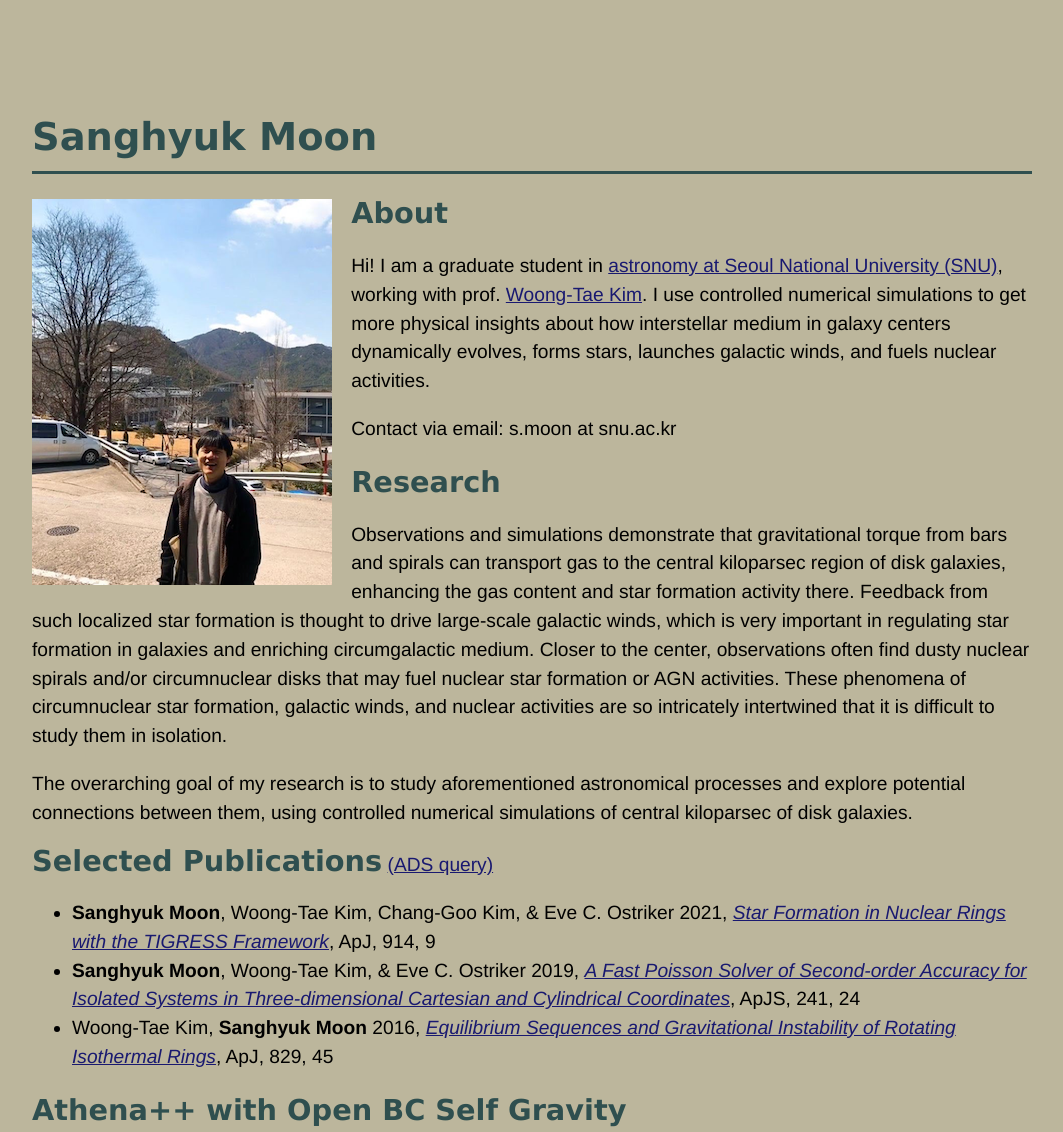
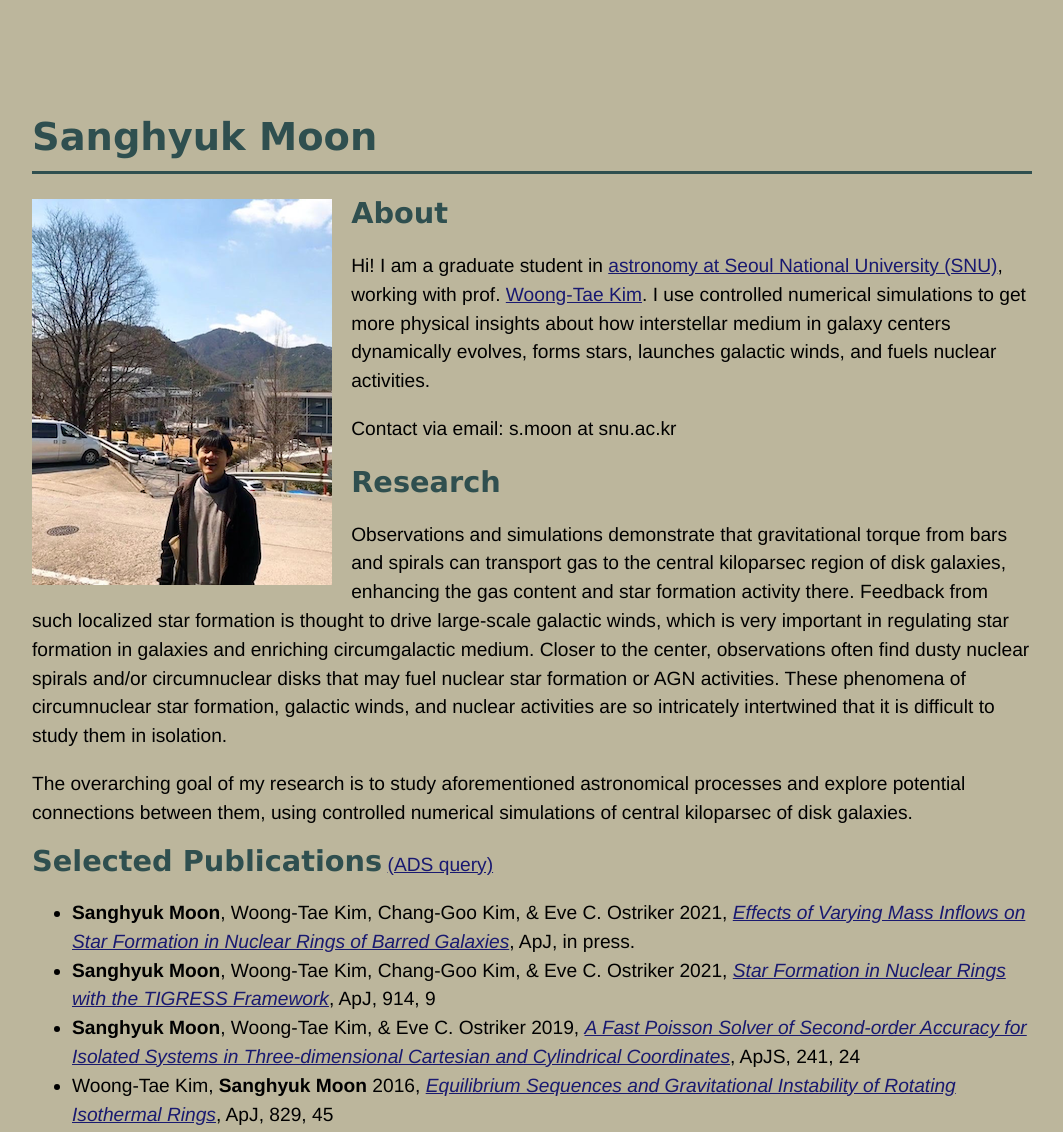
Before and after one commit to sanghyukmoon/sanghyukmoon.github.io, a plain HTML site: page index.html in a window 1280 px wide. Shown: the top 1132 px of the page, without its empty margins (108-1171 px from the left). Drawn offline with Linux system fonts and the light colour scheme.

Commit message:
Update publication

```diff
--- a/index.html
+++ b/index.html
@@ -40,6 +40,7 @@
     <a href="https://ui.adsabs.harvard.edu/search/fl=identifier%2C%5Bcitations%5D%2Cabstract%2Cauthor%2Corcid_pub%2Corcid_user%2Corcid_other%2Cbibcode%2Ccitation_count%2Ccomment%2Cdoi%2Cid%2Ckeyword%2Cpage%2Cproperty%2Cpub%2Cpub_raw%2Cpubdate%2Cpubnote%2Cread_count%2Ctitle%2Cvolume%2Clinks_data%2Cesources%2Cdata%2Ccitation_count_norm%2Cemail%2Cdoctype&q=%3Dauthor%3A%22Moon%2C%20Sanghyuk%22%20%20OR%20bibcode%3A%22%202020JPhCS1623a2017M%22&rows=25&sort=date%20desc%2C%20bibcode%20desc&start=0&p_=0">(ADS query)</a>
     <div style="clear:both"></div>
   <ul>
+    <li> <b>Sanghyuk Moon</b>, Woong-Tae Kim, Chang-Goo Kim, &amp; Eve C. Ostriker 2021, <a href=https://arxiv.org/abs/2110.14882><i>Effects of Varying Mass Inflows on Star Formation in Nuclear Rings of Barred Galaxies</i></a>, ApJ, in press.
     <li> <b>Sanghyuk Moon</b>, Woong-Tae Kim, Chang-Goo Kim, &amp; Eve C. Ostriker 2021, <a href=https://ui.adsabs.harvard.edu/abs/2021ApJ...914....9M/abstract><i>Star Formation in Nuclear Rings with the TIGRESS Framework</i></a>, ApJ, 914, 9
     <li> <b>Sanghyuk Moon</b>, Woong-Tae Kim, &amp; Eve C. Ostriker 2019, <a href=https://ui.adsabs.harvard.edu/abs/2019ApJS..241...24M/abstract><i>A Fast Poisson Solver of Second-order Accuracy for Isolated Systems in Three-dimensional Cartesian and Cylindrical Coordinates</i></a>, ApJS, 241, 24
     <li> Woong-Tae Kim, <b>Sanghyuk Moon</b> 2016, <a href=https://ui.adsabs.harvard.edu/abs/2016ApJ...829...45K/abstract><i>Equilibrium Sequences and Gravitational Instability of Rotating Isothermal Rings</i></a>, ApJ, 829, 45
```
Also changed, not shown: 6 other files.
